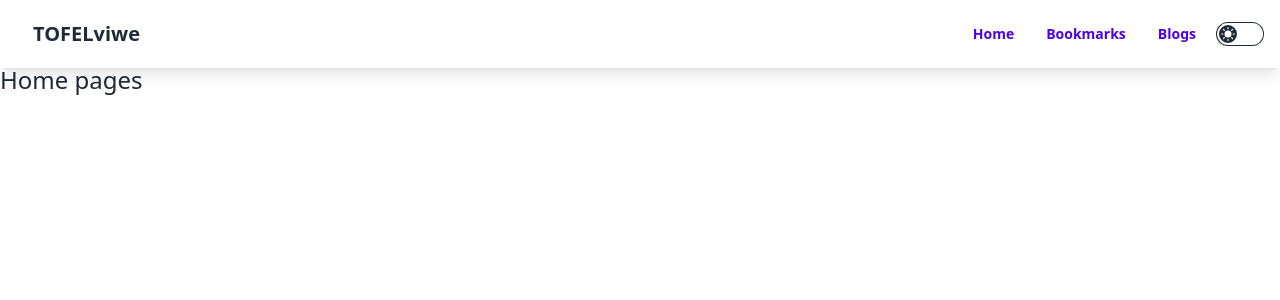
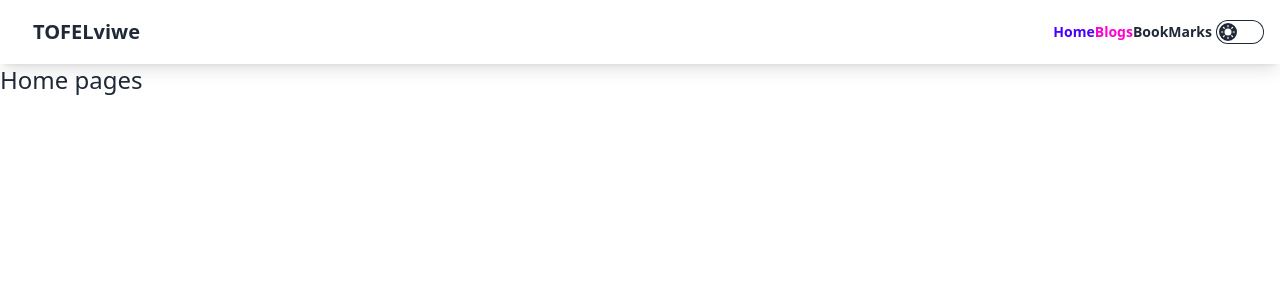
Before and after one commit to alhaj-cmd/bytebox, a React (Vite) app: page / in a window 1280 px wide. Shown: the top 300 px of the page. Built offline with nearby package versions, Linux system fonts and the light colour scheme.

Commit message:
Navlink added

```diff
--- a/src/assets/component/Nav.jsx
+++ b/src/assets/component/Nav.jsx
@@ -1,4 +1,5 @@
 import React, { useEffect, useState } from 'react';
+import { NavLink } from 'react-router-dom';
 
 const Nav = () => {
     const [theme, setTheme] = useState('light');
@@ -26,10 +27,32 @@ const Nav = () => {
                     </a>
                 </div>
                 <div className="flex-none">
-                    <ul className="menu menu-horizontal px-1">
-                        <li className='font-bold text-primary'><a>Home</a></li>
-                        <li className='font-bold text-primary'><a>Bookmarks</a></li>
-                        <li className='font-bold text-primary'><a>Blogs</a></li>
+                    <ul className="menu menu-horizontal font-bold px-1">
+                        {/* <li className='font-bold text-primary'><a>Home</a></li> */}
+                        <NavLink
+                            to="/"
+                            className={({ isActive }) =>
+                                 isActive ? "text-primary" : "text-secondary"
+                            }
+                        >
+                            Home
+                        </NavLink>
+                        <NavLink
+                            to="/Bannar"
+                            className={({ isActive }) =>
+                                 isActive ? "text-primary" : "text-secondary"
+                            }
+                        >
+                            Blogs
+                        </NavLink>
+                        <NavLink
+                            to="/Banner"
+                            className={({ isActive, isPending }) =>
+                                isPending ? "pending" : isActive ? "active" : ""
+                            }
+                        >
+                            BookMarks
+                            </NavLink>
                     </ul>
                 </div>
                 <label className="grid cursor-pointer place-items-center">
```
